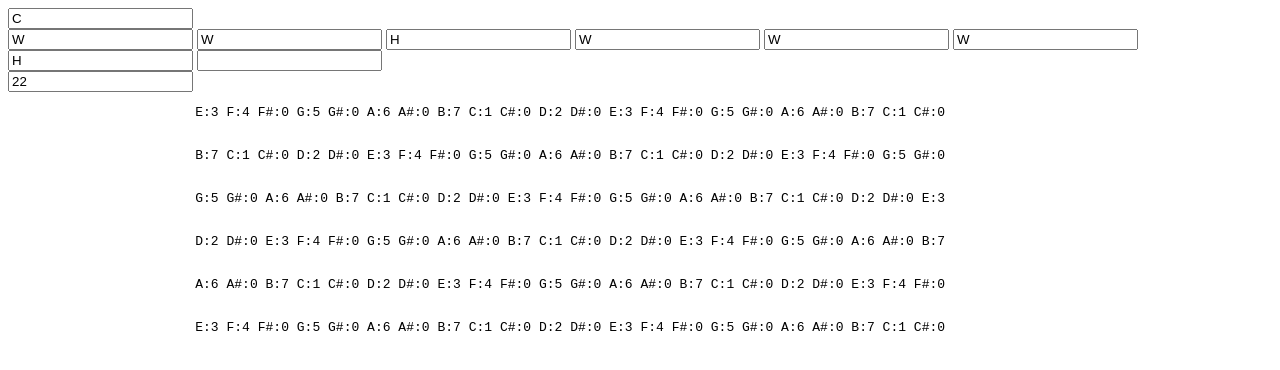
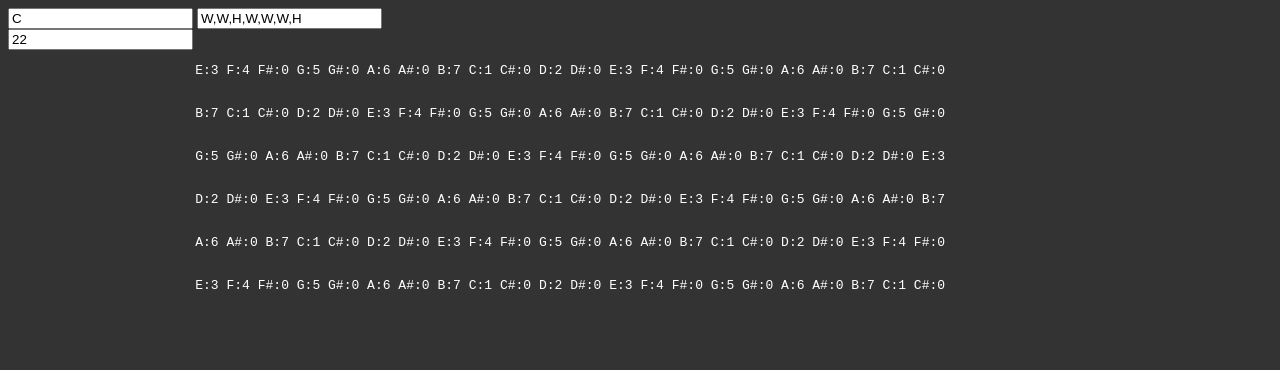
Before and after one commit to dalailomo/musicapp-svelta, a SvelteKit app: page / in a window 1280 px wide. Shown: the top 370 px of the page. Built offline with nearby package versions, Linux system fonts and the light colour scheme.

Commit message:
Create scale selector component

```diff
--- a/src/app.html
+++ b/src/app.html
@@ -5,6 +5,13 @@
 		<link rel="icon" href="%sveltekit.assets%/favicon.png" />
 		<meta name="viewport" content="width=device-width" />
 		%sveltekit.head%
+
+		<style>
+			body {
+				background: #333;
+				color: white;
+			}
+		</style>
 	</head>
 	<body data-sveltekit-preload-data="hover">
 		<div style="display: contents">%sveltekit.body%</div>
--- /dev/null
+++ b/src/components/ScaleSelector.svelte
@@ -0,0 +1,29 @@
+<script lang="ts">
+    import {createEventDispatcher, onMount} from 'svelte';
+
+    const dispatch = createEventDispatcher();
+
+    export let scale: string[];
+    export let root: string;
+
+    let scaleAsText: string;
+
+    const buildOutput = (param) => ({
+        scale: param.scale, root: param.root
+    });
+
+    onMount(() => {
+        scaleAsText = scale.join(",");
+    });
+
+    function onRootInput(e: Event) {
+        dispatch('input', buildOutput({ scale, root: (e.target as HTMLInputElement).value }) );
+    }
+
+    function onPatternInput(e: Event) {
+        dispatch('input', buildOutput({ scale: (e.target as HTMLInputElement).value.split(","), root }));
+    }
+</script>
+
+<input type="text" on:input={onRootInput} bind:value={root} />
+<input type="text" on:input={onPatternInput} bind:value={scaleAsText}/>
--- a/src/routes/+page.svelte
+++ b/src/routes/+page.svelte
@@ -1,25 +1,22 @@
-<script>
+<script lang="ts">
 	import {createFretboardMatrix} from "$lib/guitar.ts";
 	import {NOTE_TAG, SCALE_PATTERN_STEP} from "$lib/core.ts";
+	import ScaleSelector from "../components/ScaleSelector.svelte";
 
 	let root = NOTE_TAG[0];
 	let scale = [SCALE_PATTERN_STEP.whole, SCALE_PATTERN_STEP.whole, SCALE_PATTERN_STEP.half, SCALE_PATTERN_STEP.whole, SCALE_PATTERN_STEP.whole, SCALE_PATTERN_STEP.whole, SCALE_PATTERN_STEP.half];
 	let steps = 22;
 
+	function onScaleChange(event: CustomEvent) {
+		scale = [ ...event.detail.scale ];
+		root = event.detail.root;
+	}
+
 	$: fretboard = createFretboardMatrix(root, scale, steps, [4, 9, 2, 7, 11, 4]).reverse();
 </script>
 
 <div>
-	<input type="text" bind:value={root} />
-	<br />
-	<input type="text" bind:value={scale[0]} />
-	<input type="text" bind:value={scale[1]} />
-	<input type="text" bind:value={scale[2]} />
-	<input type="text" bind:value={scale[3]} />
-	<input type="text" bind:value={scale[4]} />
-	<input type="text" bind:value={scale[5]} />
-	<input type="text" bind:value={scale[6]} />
-	<input type="text" bind:value={scale[7]} />
+	<ScaleSelector root={root} scale={scale} on:input={onScaleChange} />
 	<br />
 	<input type="number" bind:value={steps} />
 </div>
```
